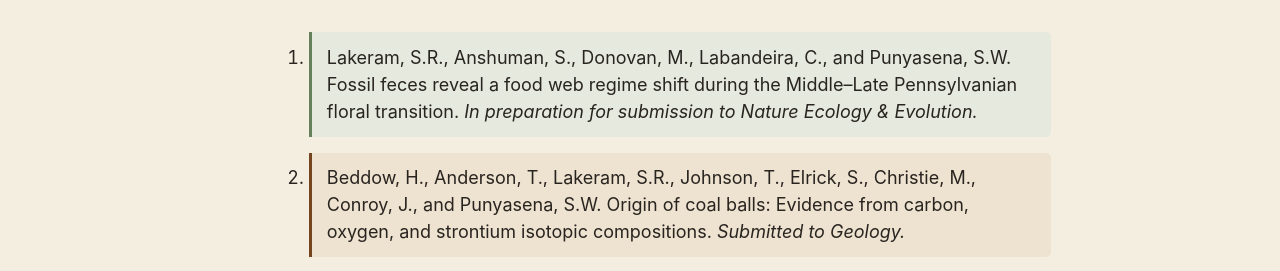
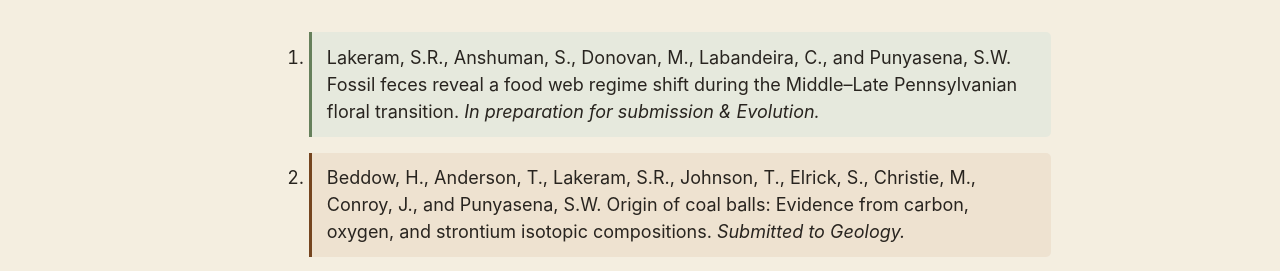
Before and after one commit to slakeram/slakeram.github.io, a Jekyll site: the page built from _pages/publications.html, in a window 1280 px wide. Shown: the part 270-541 px from the top of the page. Built offline with Jekyll 4.4.1, drawn with Linux system fonts in a browser that asks for light colours; a script bundle is joined from its source files by our own code; a style sheet for code colours, icons or effects is not loaded.

Commit message:
Update publications.html

```diff
--- a/_pages/publications.html
+++ b/_pages/publications.html
@@ -8,7 +8,7 @@ author_profile: false
 <div class="kolam-page-marker kolam-publications" aria-hidden="true"></div>
 
 <ol class="publication-list" style="padding-left:1.5rem;">
-  <li style="margin-bottom:1.2rem;">Lakeram, S.R., Anshuman, S., Donovan, M., Labandeira, C., and Punyasena, S.W. Fossil feces reveal a food web regime shift during the Middle–Late Pennsylvanian floral transition. <em>In preparation for submission to Nature Ecology &amp; Evolution.</em></li>
+  <li style="margin-bottom:1.2rem;">Lakeram, S.R., Anshuman, S., Donovan, M., Labandeira, C., and Punyasena, S.W. Fossil feces reveal a food web regime shift during the Middle–Late Pennsylvanian floral transition. <em>In preparation for submission &amp; Evolution.</em></li>
   <li style="margin-bottom:1.2rem;">Beddow, H., Anderson, T., Lakeram, S.R., Johnson, T., Elrick, S., Christie, M., Conroy, J., and Punyasena, S.W. Origin of coal balls: Evidence from carbon, oxygen, and strontium isotopic compositions. <em>Submitted to Geology.</em></li>
   <li style="margin-bottom:1.2rem;">D’Antonio, M.P., Donovan, M.P., Lakeram, S.R., White, L.D., Elrick, S.D., Rosko, E., Anand, A., Smith, S.M., Punyasena, S.W., and Herrera, F. Investigating coal ball fossil plants with computed tomography: method development and comparison. <em>Submitted to Journal of Sedimentary Research.</em></li>
   <li style="margin-bottom:1.2rem;">Lakeram, S.R., Labandeira, C.C., Donovan, M.P., Anshuman, S., and Punyasena, S.W. Detrital processing in Pennsylvanian peat forests: A systematic framework for arthropod coprolite morphotypes. <em>In review to Alcheringa: An Australasian Journal of Palaeontology.</em></li>
```
